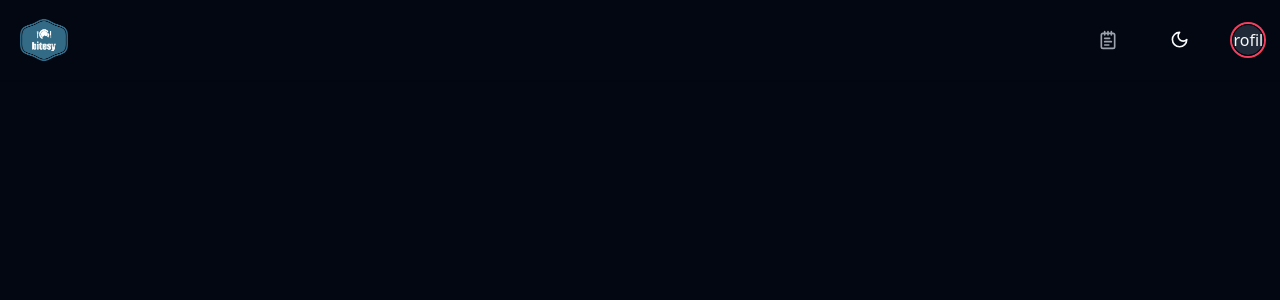
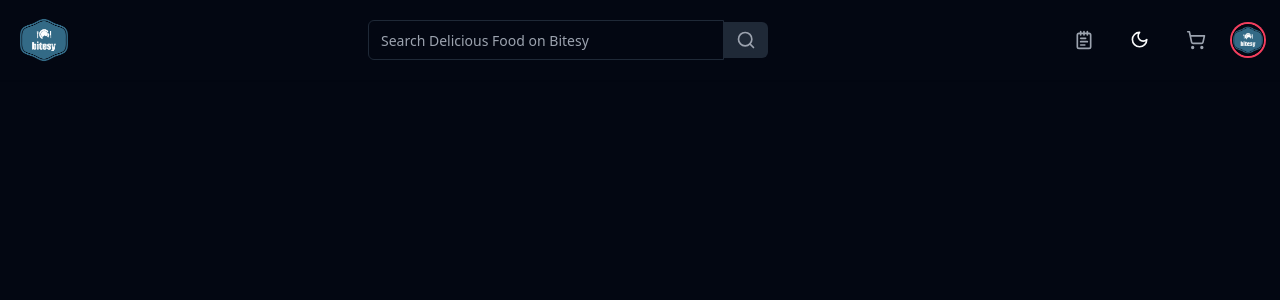
Before and after one commit to HanMyatThu/bitesy, a React (Vite) app in the folder client/: page / in a window 1280 px wide. Shown: the top 300 px of the page. Built offline with nearby package versions, Linux system fonts and the light colour scheme.

Commit message:
modify navbar for responsive design & add tooltip

```diff
--- a/client/package.json
+++ b/client/package.json
@@ -13,9 +13,11 @@
     "@radix-ui/react-avatar": "^1.1.0",
     "@radix-ui/react-dropdown-menu": "^2.1.1",
     "@radix-ui/react-slot": "^1.1.0",
+    "@radix-ui/react-tooltip": "^1.1.2",
     "class-variance-authority": "^0.7.0",
     "clsx": "^2.1.1",
     "lucide-react": "^0.435.0",
+    "query-string": "^9.1.0",
     "react": "^18.3.1",
     "react-dom": "^18.3.1",
     "tailwind-merge": "^2.5.2",
--- /dev/null
+++ b/client/src/components/common/tooltip-hint.tsx
@@ -0,0 +1,37 @@
+import {
+  Tooltip,
+  TooltipContent,
+  TooltipProvider,
+  TooltipTrigger,
+} from "@/components/ui/tooltip";
+
+interface ToolTipHintProps {
+  label: string;
+  children: React.ReactNode;
+  asChild?: boolean;
+  side?: "top" | "bottom" | "left" | "right";
+  align?: "start" | "center" | "end";
+}
+
+export const ToolTipHint = ({
+  label,
+  children,
+  asChild,
+  side,
+  align,
+}: ToolTipHintProps) => {
+  return (
+    <TooltipProvider>
+      <Tooltip delayDuration={0}>
+        <TooltipTrigger asChild={asChild}>{children}</TooltipTrigger>
+        <TooltipContent
+          className="text-black bg-white"
+          side={side}
+          align={align}
+        >
+          <p className="font-semibold">{label}</p>
+        </TooltipContent>
+      </Tooltip>
+    </TooltipProvider>
+  );
+};
--- /dev/null
+++ b/client/src/components/ui/input.tsx
@@ -0,0 +1,25 @@
+import * as React from "react"
+
+import { cn } from "@/lib/utils"
+
+export interface InputProps
+  extends React.InputHTMLAttributes<HTMLInputElement> {}
+
+const Input = React.forwardRef<HTMLInputElement, InputProps>(
+  ({ className, type, ...props }, ref) => {
+    return (
+      <input
+        type={type}
+        className={cn(
+          "flex h-10 w-full rounded-md border border-input bg-background px-3 py-2 text-sm ring-offset-background file:border-0 file:bg-transparent file:text-sm file:font-medium placeholder:text-muted-foreground focus-visible:outline-none focus-visible:ring-2 focus-visible:ring-ring focus-visible:ring-offset-2 disabled:cursor-not-allowed disabled:opacity-50",
+          className
+        )}
+        ref={ref}
+        {...props}
+      />
+    )
+  }
+)
+Input.displayName = "Input"
+
+export { Input }
--- /dev/null
+++ b/client/src/components/ui/tooltip.tsx
@@ -0,0 +1,28 @@
+import * as React from "react"
+import * as TooltipPrimitive from "@radix-ui/react-tooltip"
+
+import { cn } from "@/lib/utils"
+
+const TooltipProvider = TooltipPrimitive.Provider
+
+const Tooltip = TooltipPrimitive.Root
+
+const TooltipTrigger = TooltipPrimitive.Trigger
+
+const TooltipContent = React.forwardRef<
+  React.ElementRef<typeof TooltipPrimitive.Content>,
+  React.ComponentPropsWithoutRef<typeof TooltipPrimitive.Content>
+>(({ className, sideOffset = 4, ...props }, ref) => (
+  <TooltipPrimitive.Content
+    ref={ref}
+    sideOffset={sideOffset}
+    className={cn(
+      "z-50 overflow-hidden rounded-md border bg-popover px-3 py-1.5 text-sm text-popover-foreground shadow-md animate-in fade-in-0 zoom-in-95 data-[state=closed]:animate-out data-[state=closed]:fade-out-0 data-[state=closed]:zoom-out-95 data-[side=bottom]:slide-in-from-top-2 data-[side=left]:slide-in-from-right-2 data-[side=right]:slide-in-from-left-2 data-[side=top]:slide-in-from-bottom-2",
+      className
+    )}
+    {...props}
+  />
+))
+TooltipContent.displayName = TooltipPrimitive.Content.displayName
+
+export { Tooltip, TooltipTrigger, TooltipContent, TooltipProvider }
--- a/client/src/containers/navbar/actions.tsx
+++ b/client/src/containers/navbar/actions.tsx
@@ -1,24 +1,35 @@
-import { NotepadText } from "lucide-react";
+import { NotepadText, ShoppingCart } from "lucide-react";
 
 import { UserAvatar } from "./avatar";
 import { ToggleTheme } from "@/components/darktheme/toggle-theme";
 import { IconButton } from "@/components/common/icon-button";
+import { ToolTipHint } from "@/components/common/tooltip-hint";
 
-export const Actions =  () => {
+export const Actions = () => {
   return (
     <div className="flex items-center justify-end gap-x-2 ml-4 lg:ml-0">
-      <div className="flex items-center gap-x-8">
+      <div className="flex items-center gap-x-4">
+        <div className="hidden md:flex lg:flex xl:flex">
+          <ToolTipHint label="Orders" side="bottom">
             <IconButton
               href="/"
               icon={NotepadText}
             />
+          </ToolTipHint>
+        </div>
         <ToggleTheme />
+        <IconButton
+          href="/"
+          icon={ShoppingCart}
+        />
+        <div className="hidden md:flex lg:flex xl:flex">
           <UserAvatar
-          imageUrl=""
+            imageUrl="/images/logo.png"
             isActive
             size="default"
           />
         </div>
       </div>
+    </div>
   );
 };
--- a/client/src/containers/navbar/index.tsx
+++ b/client/src/containers/navbar/index.tsx
@@ -1,10 +1,12 @@
 import { Actions } from "./actions"
 import { Logo } from "./logo"
+import { SearchInput } from "./search-input"
 
 export const Navbar = () => {
   return (
-    <nav className="hidden md:flex lg:flex xl:flex fixed top-0 w-full h-20 z-50 bg-background px-2 lg:px-4 justify-between items-center shadow-sm">
+    <nav className="flex fixed top-0 w-full h-20 z-50 bg-background px-2 lg:px-4 justify-between items-center shadow-sm">
       <Logo />
+      <SearchInput />
       <Actions />
     </nav>
   )
--- a/client/src/containers/navbar/logo.tsx
+++ b/client/src/containers/navbar/logo.tsx
@@ -2,7 +2,7 @@
 export const Logo = () => {
   return (
     <a href="/">
-      <div className="flex items-center gap-x-4 hover:opacity-75 transition">
+      <div className="hidden md:flex lg:flex xl:flex items-center gap-x-4 hover:opacity-75 transition">
         <div className="bg:background p-1 mr-12 shrink-0 lg:mr-0 lg:shrink">
           <img src="/images/logo.png"  height="48" width="48" alt="bitesy" />
         </div>
--- /dev/null
+++ b/client/src/containers/navbar/search-input.tsx
@@ -0,0 +1,57 @@
+"use client";
+
+// import qs from "query-string";
+import { useState } from "react";
+import { Search, X } from "lucide-react";
+
+import { Input } from "@/components/ui/input";
+import { Button } from "@/components/ui/button";
+
+export const SearchInput = () => {
+  const [value, setValue] = useState("");
+
+  const onSubmit = (e: React.FormEvent<HTMLFormElement>) => {
+    e.preventDefault();
+
+    if (!value) return;
+
+    // const url = qs.stringifyUrl(
+    //   {
+    //     url: "/search",
+    //     query: { term: value },
+    //   },
+    //   { skipEmptyString: true }
+    // );
+
+  };
+
+  const onClear = () => setValue("");
+
+  return (
+    <form
+      className="relative w-full lg:w-[400px] 2xl:w-[800px] flex items-center"
+      onSubmit={onSubmit}
+    >
+      <Input
+        value={value}
+        placeholder="Search Delicious Food on Bitesy"
+        className="rounded-r-none focus-visible:ring focus-visible:ring-transparent focus-visible:ring-offset-0"
+        onChange={(e) => setValue(e.target.value)}
+      />
+      {value && (
+        <X
+          onClick={onClear}
+          className="absolute top-2.5 right-14 h-5 w-5 text-muted-foreground cursor-pointer  hover:opacity-70 transition"
+        />
+      )}
+      <Button
+        type="submit"
+        size="sm"
+        className="rounded-l-none"
+        variant="secondary"
+      >
+        <Search className="size-5 text-muted-foreground" />
+      </Button>
+    </form>
+  );
+};
```
Also changed, not shown: 1 other file (tests, documents, lock files or other folders). Lines whose indentation alone changed are shown as unchanged.
